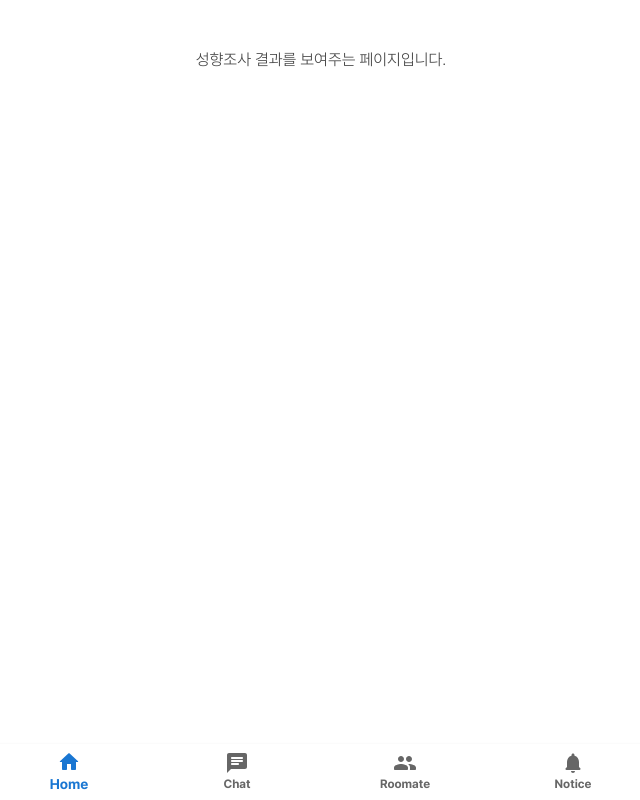
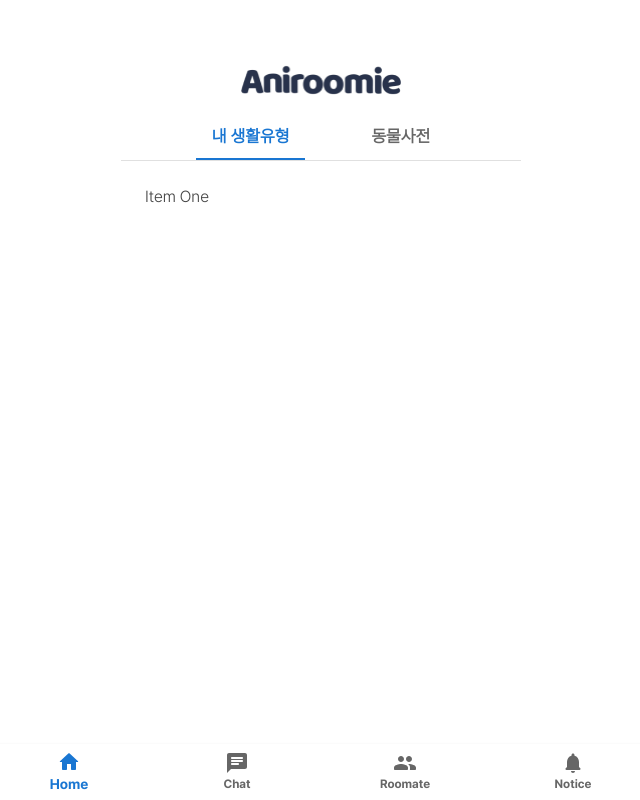
Before and after one commit to causyj/Roomate-FE, a React (Create React App) app: page /testresult in a window 1280 px wide. Shown: the whole page, without its empty margins (319-959 px from the left). Built offline with nearby package versions, Linux system fonts and the light colour scheme.

Commit message:
Update TestReulst.tsx: make tap bar

```diff
--- a/src/components/common/Logo.tsx
+++ /dev/null
@@ -1,7 +0,0 @@
-export function Logo() {
-    return (
-        <div className="flex flex-col items-center justify-center mt-4">
-                <img src={process.env.PUBLIC_URL + '/logo.png'}alt="logo"style={{width : '50%', position:'relative' }}/>
-        </div>
-    )
-}
--- a/src/components/common/index.tsx
+++ b/src/components/common/index.tsx
@@ -1,3 +1,2 @@
 export * from './Button'
-export * from './Logo'
 export * from  './TextInput'
--- a/src/index.tsx
+++ b/src/index.tsx
@@ -4,11 +4,18 @@ import ReactDOM from 'react-dom/client';
 import './index.css';
 import { ProjectRouter } from './App';
 import { BaseLayout } from './components/layout/Layout';
-
+import { createTheme, ThemeProvider } from '@mui/material/styles';
+const customTheme = createTheme({
+  typography: {
+    fontFamily: "'100','200','300','400','500','600','700','800','900'",
+  },
+});
 ReactDOM.createRoot(document.getElementById('root')!).render(
   <React.StrictMode>
+     <ThemeProvider theme={customTheme}>
     <BaseLayout>
         <ProjectRouter />
     </BaseLayout>
+    </ThemeProvider>
    </React.StrictMode>
 );
--- a/src/pages/testresult/TestResult.tsx
+++ b/src/pages/testresult/TestResult.tsx
@@ -1,5 +1,70 @@
+import * as React from 'react';
+import Tabs from '@mui/material/Tabs';
+import Tab from '@mui/material/Tab';
+import Typography from '@mui/material/Typography';
+import Box from '@mui/material/Box';
+interface TabPanelProps {
+    children?: React.ReactNode;
+    index: number;
+    value: number;
+  }
+
+function CustomTabPanel(props: TabPanelProps) {
+    const { children, value, index, ...other } = props;
+
+    return (
+      <div
+        role="tabpanel"
+        hidden={value !== index}
+        id={`simple-tabpanel-${index}`}
+        aria-labelledby={`simple-tab-${index}`}
+        {...other}
+      >
+        {value === index && (
+          <Box sx={{ p: 3 }}>
+            <Typography>{children}</Typography>
+          </Box>
+        )}
+      </div>
+    );
+  }
+
+  function a11yProps(index: number) {
+    return {
+      id: `simple-tab-${index}`,
+      'aria-controls': `simple-tabpanel-${index}`,
+    };
+  }
+
 export function TestResult() {
+    const [value, setValue] = React.useState(0);
+
+    const handleChange = (event: React.SyntheticEvent, newValue: number) => {
+      setValue(newValue);
+    };
+
     return (
-        <div>성향조사 결과를  보여주는 페이지입니다.</div>
-    )
+
+      <div>
+        <div className="flex items-center justify-center mt-4 mb-4">
+                <img src={process.env.PUBLIC_URL + '/logo.png'}alt="logo"style={{width : '40%', position:'relative' }}/>
+        </div>
+        <div className='w-full '>
+        <Box sx={{display: 'flex', alignItems: 'center',justifyContent: 'center', borderBottom: 1, borderColor: 'divider', width:'400px' }}>
+          <Tabs value={value} onChange={handleChange} aria-label="basic tabs example">
+            <Tab label="내 생활유형" {...a11yProps(0)} sx={{marginRight:'50px' ,fontSize: '17px', fontWeight:'bold', }}/>
+            <Tab label="동물사전" {...a11yProps(1)}sx={{fontSize: '17px', fontWeight:'bold', }} />
+
+          </Tabs>
+        </Box>
+        <CustomTabPanel value={value} index={0}>
+          Item One
+        </CustomTabPanel>
+        <CustomTabPanel value={value} index={1}>
+          Item Two
+        </CustomTabPanel>
+
+      </div>
+      </div>
+  );
 }
```
